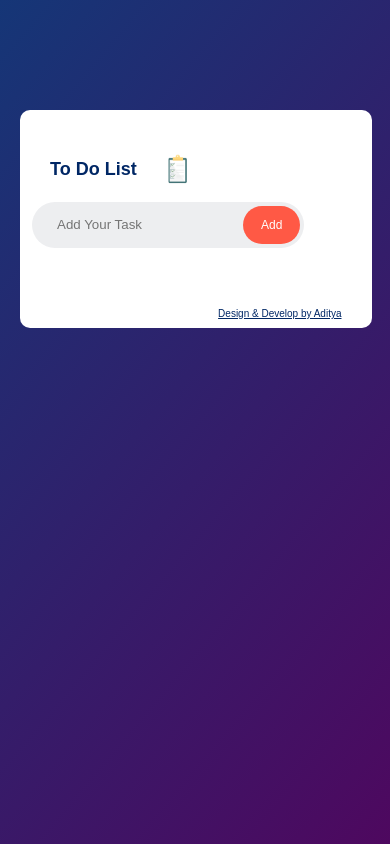
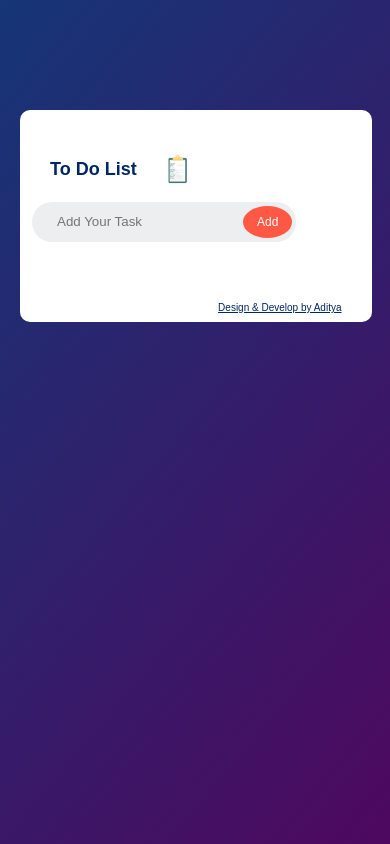
Before and after one commit to Aditya-aj-champ/OIBSIP-TASK3, a plain HTML site: page index.html in a window 390 px wide. Drawn offline with Linux system fonts and the light colour scheme.

Commit message:
Update todo.css

```diff
--- a/todo.css
+++ b/todo.css
@@ -159,12 +159,12 @@ p{
     button{
         border: none;
         outline: none;
-        padding: 12px 18px;
+        padding: 9px 14px;
         background:#ff5945;
         color: #fff;
         font-size: 12px;
         cursor: pointer;
-        border-radius: 42px;
+        border-radius: 50%;
         /* margin: 5px; */
 
     }
```
